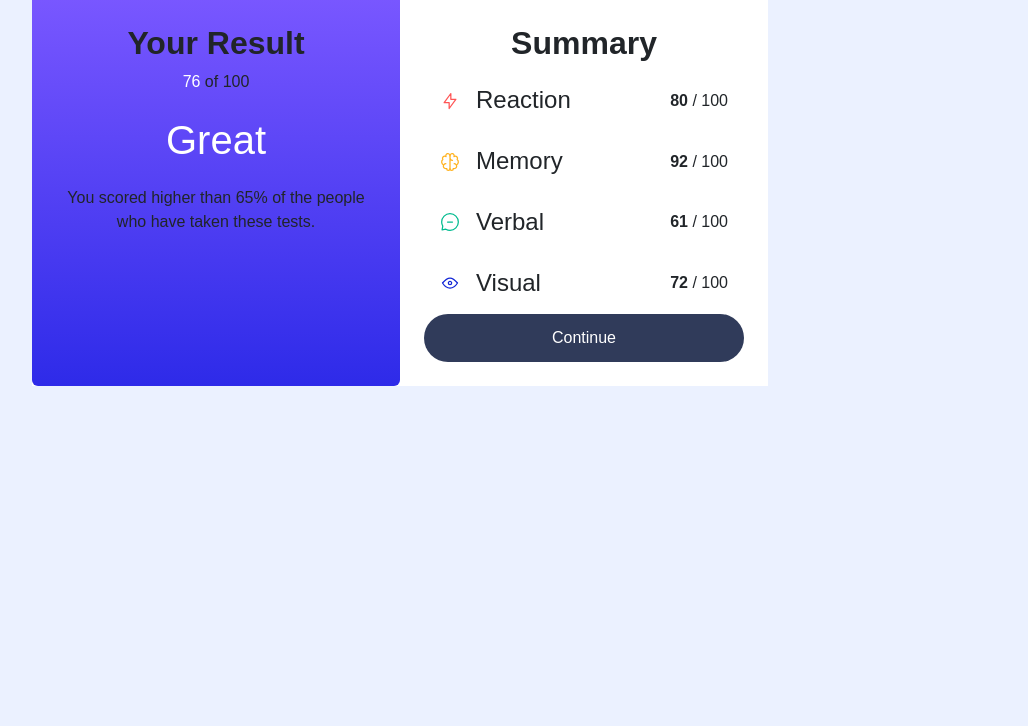
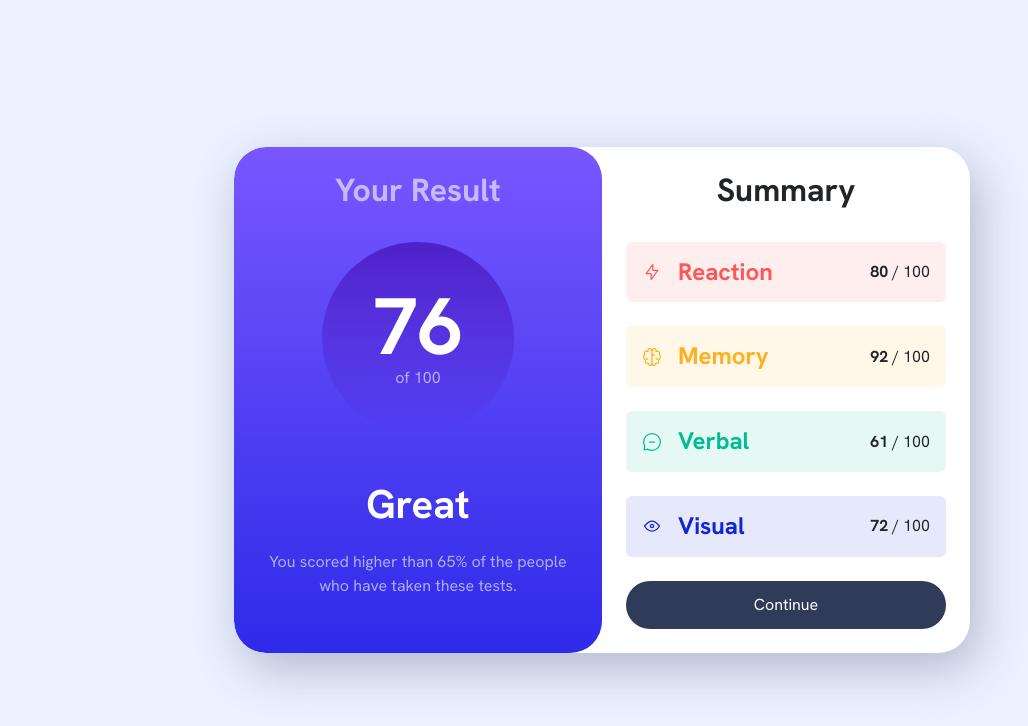
Before and after one commit to korcakSEA/results-summary-component-bootstrap, a plain HTML site: page index.html in a window 1280 px wide. Shown: the whole page, without its empty margins (38-1066 px from the left). Drawn offline with nearby package versions, Linux system fonts and the light colour scheme.

Commit message:
Update styling and live URL in README file

```diff
--- a/index.html
+++ b/index.html
@@ -18,45 +18,45 @@
 </head>
 <body>
 
-  <article class="container">
-    <div class="result-summary row bg-white">
+  <article class="container d-sm-flex justify-content-md-center align-items-md-center">
+    <div class="result-summary row bg-white overflow-hidden rounded-sm-custom box-shadow-custom ">
       <!-- Result -->
-      <div class="result d-flex flex-column align-items-center col-12 col-sm-6 rounded-bottom p-4">
+      <div class="result text-center d-flex flex-column align-items-center gap-4 col-12 col-sm-6 rounded-bottom-5 p-4 rounded-sm-custom">
         <h2 class="fs-2 fw-bold">Your Result</h2>
         <p class="result-score">
-          <span class="text-white">76</span>
+          <span class="text-white d-block lh-1 fw-bolder">76</span>
           of 100
         </p>
         <div class="d-flex flex-column align-items-center text-center">
-          <p class="text-white fs-1 ">Great</p>
+          <p class="text-white fs-1 fw-bold">Great</p>
           <p>You scored higher than 65% of the people who have taken these tests.</p>
         </div>
       </div>
       <!-- Summary -->
-      <div class="summary col-12 col-sm-6 d-flex flex-column alig  p-4">
-        <h2 class="fs-2 fw-bold text-center">Summary</h2>
+      <div class="summary col-12 col-sm-6 d-flex flex-column gap-4 p-4">
+        <h2 class="fs-2 fw-bold text-md-center">Summary</h2>
         <!-- Reaction Stat -->
-        <div class="d-flex align-items-center gap-3 p-3" data-item-type="accent-1">
-          <svg class="img-fluid d-block" xmlns="http://www.w3.org/2000/svg" width="20" height="20" fill="none" viewBox="0 0 20 20"><path stroke="#F55" stroke-linecap="round" stroke-linejoin="round" stroke-width="1.25" d="M10.833 8.333V2.5l-6.666 9.167h5V17.5l6.666-9.167h-5Z"/></svg>
-          <h3 class="m-0 fs-4">Reaction</h3>
+        <div class="summary-item d-flex align-items-center gap-3 p-3 rounded-2" data-item-type="accent-1">
+          <svg class="img-fluid d-block" xmlns="http://www.w3.org/2000/svg" width="20" height="20" fill="none" viewBox="0 0 20 20"><path stroke-linecap="round" stroke-linejoin="round" stroke-width="1.25" d="M10.833 8.333V2.5l-6.666 9.167h5V17.5l6.666-9.167h-5Z"/></svg>
+          <h3 class="summary-item__title  m-0 fw-bold fs-4">Reaction</h3>
           <p class="mb-0 ms-auto"><span class="fw-bold">80</span> / 100</p>
         </div>
         <!-- Memory Stat -->
-        <div class="d-flex align-items-center gap-3 p-3" data-item-type="accent-2">
-          <svg class="img-fluid d-block" xmlns="http://www.w3.org/2000/svg" width="20" height="20" fill="none" viewBox="0 0 20 20"><path stroke="#FFB21E" stroke-linecap="round" stroke-linejoin="round" stroke-width="1.25" d="M5.833 11.667a2.5 2.5 0 1 0 .834 4.858"/><path stroke="#FFB21E" stroke-linecap="round" stroke-linejoin="round" stroke-width="1.25" d="M3.553 13.004a3.333 3.333 0 0 1-.728-5.53m.025-.067a2.083 2.083 0 0 1 2.983-2.824m.199.054A2.083 2.083 0 1 1 10 3.75v12.917a1.667 1.667 0 0 1-3.333 0M10 5.833a2.5 2.5 0 0 0 2.5 2.5m1.667 3.334a2.5 2.5 0 1 1-.834 4.858"/><path stroke="#FFB21E" stroke-linecap="round" stroke-linejoin="round" stroke-width="1.25" d="M16.447 13.004a3.334 3.334 0 0 0 .728-5.53m-.025-.067a2.083 2.083 0 0 0-2.983-2.824M10 3.75a2.085 2.085 0 0 1 2.538-2.033 2.084 2.084 0 0 1 1.43 2.92m-.635 12.03a1.667 1.667 0 0 1-3.333 0"/></svg>
-          <h3 class="m-0 fs-4">Memory</h3>
+        <div class="summary-item d-flex align-items-center gap-3 p-3 rounded-2" data-item-type="accent-2">
+          <svg class="img-fluid d-block" xmlns="http://www.w3.org/2000/svg" width="20" height="20" fill="none" viewBox="0 0 20 20"><path stroke-linecap="round" stroke-linejoin="round" stroke-width="1.25" d="M5.833 11.667a2.5 2.5 0 1 0 .834 4.858"/><path stroke="#FFB21E" stroke-linecap="round" stroke-linejoin="round" stroke-width="1.25" d="M3.553 13.004a3.333 3.333 0 0 1-.728-5.53m.025-.067a2.083 2.083 0 0 1 2.983-2.824m.199.054A2.083 2.083 0 1 1 10 3.75v12.917a1.667 1.667 0 0 1-3.333 0M10 5.833a2.5 2.5 0 0 0 2.5 2.5m1.667 3.334a2.5 2.5 0 1 1-.834 4.858"/><path stroke="#FFB21E" stroke-linecap="round" stroke-linejoin="round" stroke-width="1.25" d="M16.447 13.004a3.334 3.334 0 0 0 .728-5.53m-.025-.067a2.083 2.083 0 0 0-2.983-2.824M10 3.75a2.085 2.085 0 0 1 2.538-2.033 2.084 2.084 0 0 1 1.43 2.92m-.635 12.03a1.667 1.667 0 0 1-3.333 0"/></svg>
+          <h3 class="summary-item__title m-0 fw-bold fs-4">Memory</h3>
           <p class="mb-0 ms-auto"><span class="fw-bold">92</span> / 100</p>
         </div>
         <!-- Verbal Stat -->
-        <div class="d-flex align-items-center gap-3 p-3" data-item-type="accent-3">
-          <svg class="img-fluid d-block" xmlns="http://www.w3.org/2000/svg" width="20" height="20" fill="none" viewBox="0 0 20 20"><path stroke="#00BB8F" stroke-linecap="round" stroke-linejoin="round" stroke-width="1.25" d="M7.5 10h5M10 18.333A8.333 8.333 0 1 0 1.667 10c0 1.518.406 2.942 1.115 4.167l-.699 3.75 3.75-.699A8.295 8.295 0 0 0 10 18.333Z"/></svg>
-          <h3 class="m-0 fs-4">Verbal</h3>
+        <div class="summary-item d-flex align-items-center gap-3 p-3 rounded-2" data-item-type="accent-3">
+          <svg class="img-fluid d-block" xmlns="http://www.w3.org/2000/svg" width="20" height="20" fill="none" viewBox="0 0 20 20"><path stroke-linecap="round" stroke-linejoin="round" stroke-width="1.25" d="M7.5 10h5M10 18.333A8.333 8.333 0 1 0 1.667 10c0 1.518.406 2.942 1.115 4.167l-.699 3.75 3.75-.699A8.295 8.295 0 0 0 10 18.333Z"/></svg>
+          <h3 class="summary-item__title m-0 fw-bold fs-4">Verbal</h3>
           <p class="mb-0 ms-auto"><span class="fw-bold">61</span> / 100</p>
         </div>
         <!-- Visual Stat -->
-        <div class="d-flex align-items-center gap-3 p-3" data-item-type="accent-4">
-          <svg class="img-fluid d-block" xmlns="http://www.w3.org/2000/svg" width="20" height="20" fill="none" viewBox="0 0 20 20"><path stroke="#1125D6" stroke-linecap="round" stroke-linejoin="round" stroke-width="1.25" d="M10 11.667a1.667 1.667 0 1 0 0-3.334 1.667 1.667 0 0 0 0 3.334Z"/><path stroke="#1125D6" stroke-linecap="round" stroke-linejoin="round" stroke-width="1.25" d="M17.5 10c-1.574 2.492-4.402 5-7.5 5s-5.926-2.508-7.5-5C4.416 7.632 6.66 5 10 5s5.584 2.632 7.5 5Z"/></svg>
-          <h3 class="m-0 fs-4">Visual</h3>
+        <div class="summary-item d-flex align-items-center gap-3 p-3 rounded-2" data-item-type="accent-4">
+          <svg class="img-fluid d-block" xmlns="http://www.w3.org/2000/svg" width="20" height="20" fill="none" viewBox="0 0 20 20"><path stroke-linecap="round" stroke-linejoin="round" stroke-width="1.25" d="M10 11.667a1.667 1.667 0 1 0 0-3.334 1.667 1.667 0 0 0 0 3.334Z"/><path stroke="#1125D6" stroke-linecap="round" stroke-linejoin="round" stroke-width="1.25" d="M17.5 10c-1.574 2.492-4.402 5-7.5 5s-5.926-2.508-7.5-5C4.416 7.632 6.66 5 10 5s5.584 2.632 7.5 5Z"/></svg>
+          <h3 class="summary-item__title m-0 fw-bold fs-4">Visual</h3>
           <p class="mb-0 ms-auto"><span class="fw-bold">72</span> / 100</p>
         </div>
         <!-- Button -->
--- a/style.css
+++ b/style.css
@@ -11,6 +11,12 @@
   --clr-primary-orangey-yellow: hsl(39, 100%, 56%);
   --clr-primary-green-teal: hsl(166, 100%, 37%);
   --clr-primary-cobalt-blue: hsl(234, 85%, 45%);
+
+  /* plain hsl values */
+  --clr-accent-1: 0, 100%, 67%;
+  --clr-accent-2: 39, 100%, 56%;
+  --clr-accent-3: 166, 100%, 37%;
+  --clr-accent-4: 234, 85%, 45%;
 
   /* Gradients (colors) */
   --clr-gradient-light-slate-blue: hsl(252, 100%, 67%);
@@ -48,7 +54,7 @@
   --font-xxl:5rem;
 
   /* Font */
-  --font-family-hanken-grotesk: 'Hanken Grotesk', sans-serif;
+  --font-family-hanken-grotesk: 'HankenGrotesk', sans-serif;
   --font-weight-medium: 500;
   --font-weight-bold: 700;
   --font-weight-extra-bold: 800;
@@ -70,6 +76,69 @@ body{
 
 .result{
   background: var(--gradient-bg) ;
+  color:hsla(0, 0%, 100%, 0.6) ;
+}
+
+.result-score{
+  display: grid;
+  place-content: center;
+  /* Above is another technique to center */
+  width: 12rem;
+  aspect-ratio: 1/1;/* to have a perfect circle*/
+  margin-inline: auto;
+  background:linear-gradient(hsla(256, 72%, 46%, 1),hsla(241, 72%, 46%, 0));
+  border-radius: 50%;
+}
+
+.result-score span {
+  font-size: var(--font-xxl);
+}
+
+.result-rank{
+  color: var(--natural-White);
+  font-size: var(--font-xl);
+  font-weight: var(--fw-bold);
+}
+
+/* All removed stroke values will be re-defined below*/
+.summary-item svg{
+    stroke: hsl(var(--item-color));
+}
+
+.summary-item{
+  background-color: hsl(var(--item-color), .1);
+}
+
+.summary-item__title {
+  color: hsl(var(--item-color));
+}
+
+.summary-item[data-item-type="accent-1"] {
+  --item-color: var(--clr-accent-1);/*all accent values defined as plain values, without hsl brackets ().
+  So the values can be used in every variable defined.Kinde of globally defined.
+  --clr-accent-1: 0, 100%, 67%; Now --item-color: 0, 100%, 67%.
+  So in .summary-item__title class it becomes title and here .summary-item svg, it becomes svg color.
+  Here it comes the advantage of using attribute selector.
+  So by changing any value here: --clr-accent-1: 0, 100%, 67%, all background,
+  title and svg color will be changed for specific summary item*/
+}
+.summary-item[data-item-type="accent-2"] {
+  --item-color: var(--clr-accent-2);
+}
+.summary-item[data-item-type="accent-3"] {
+  --item-color: var(--clr-accent-3);
+}
+.summary-item[data-item-type="accent-4"] {
+  --item-color: var(--clr-accent-4);
+}
+
+.summary-score {
+  font-weight: var(--fw-bold);
+  color: hsl(224, 30%, 27%, .5);
+}
+
+.summary-score span {
+  color: hsl(224, 30%, 27%);
 }
 
 
@@ -87,3 +156,19 @@ body{
   background: var(--gradient-bg);
   color: var(--clr-neutral-white);
 }
+
+
+@media (min-width:576px) {
+
+  .container{
+    min-height: 100vh;
+  }
+
+  .rounded-sm-custom {
+    border-radius: 2rem; /* or whatever you want */
+  }
+
+  .box-shadow-custom {
+    box-shadow: .5rem 1rem 3rem hsla(224, 30%, 27%, .3);
+  }
+}
```
Also changed, not shown: 1 other file.
